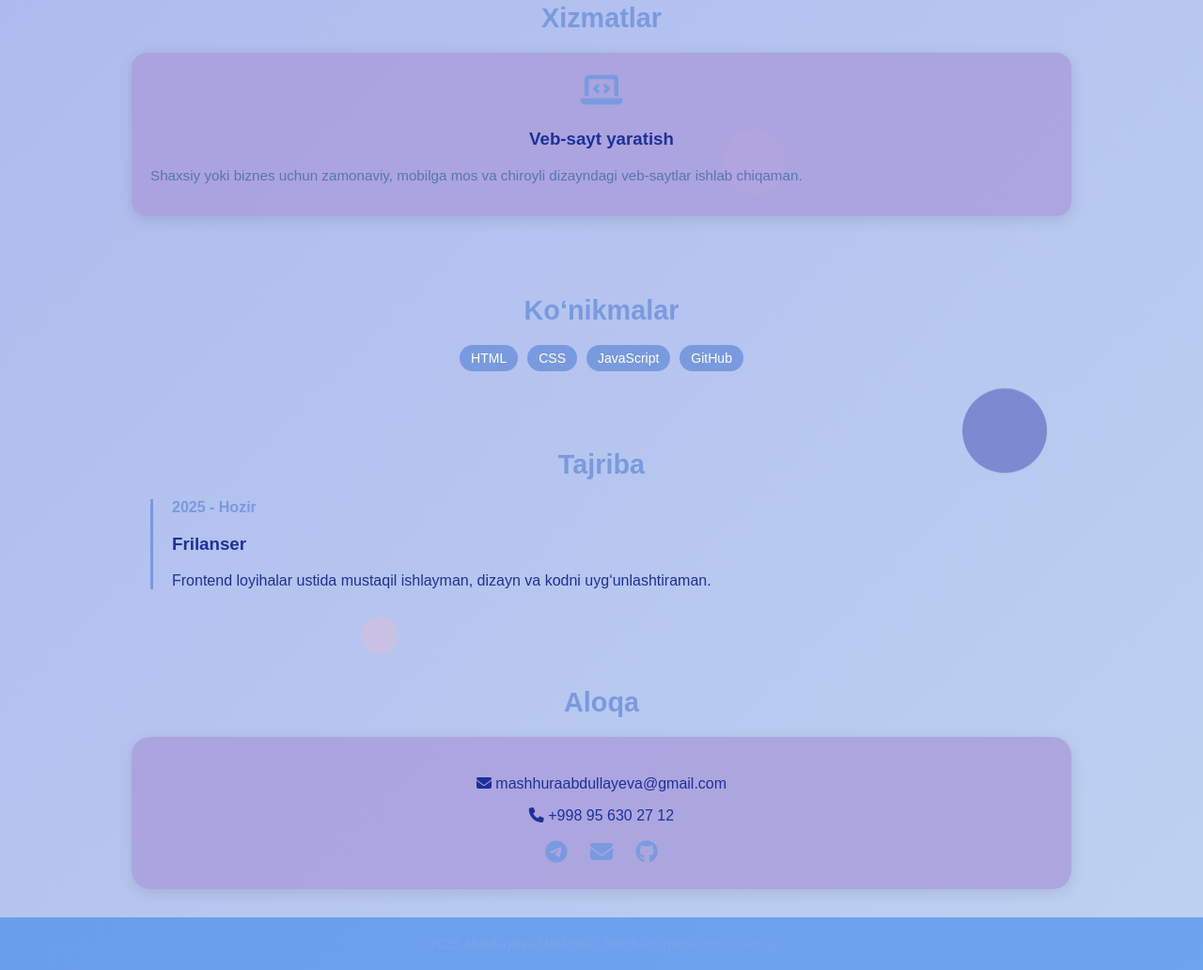
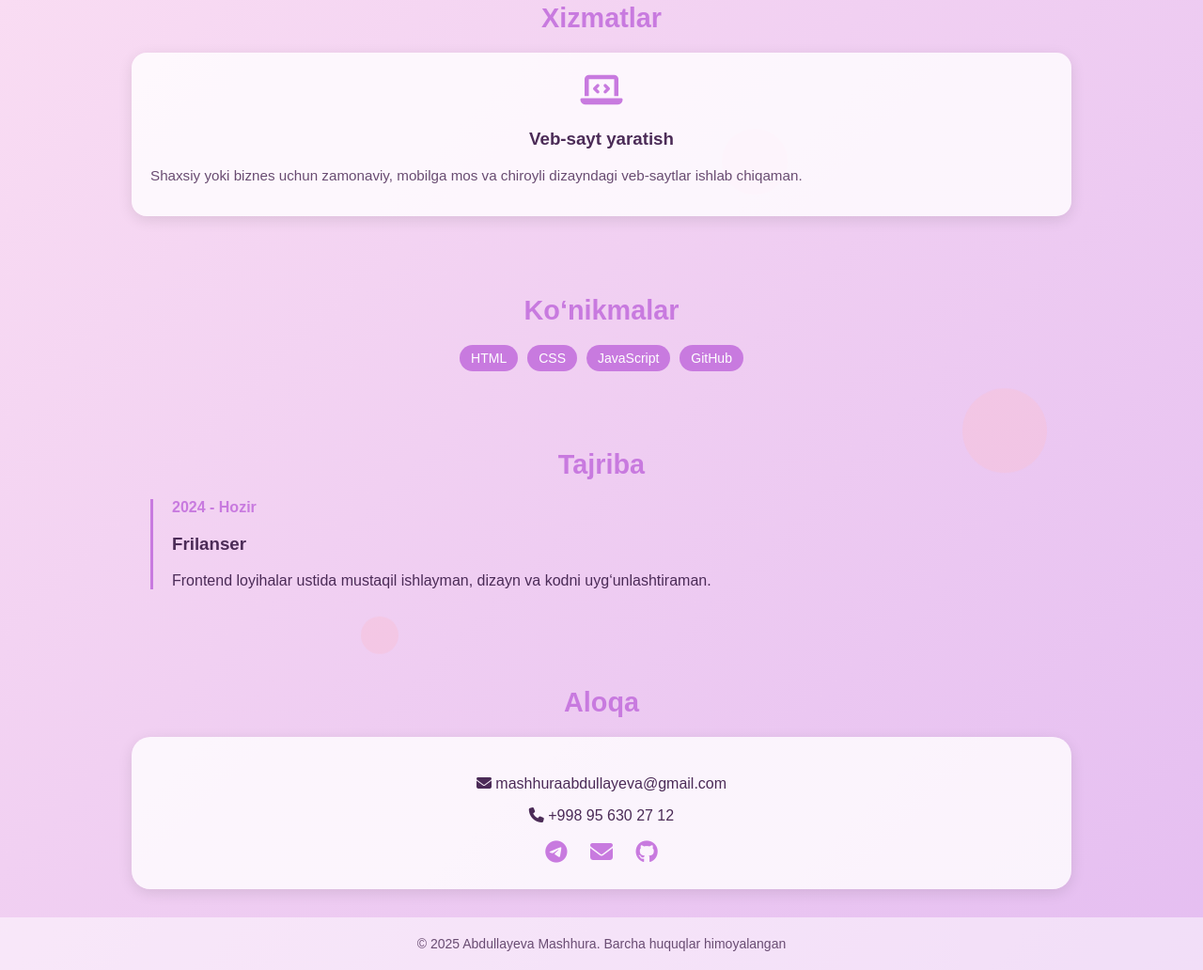
Before and after one commit to Mashhura2009/portfolio, a plain HTML site: page index.html in a window 1280 px wide. Shown: the part 460-1492 px from the top of the page at 94% size. Drawn offline with Linux system fonts and the light colour scheme.

Commit message:
yangi o‘zgarishlar qo‘shildi

```diff
--- a/index.html
+++ b/index.html
@@ -7,11 +7,11 @@
     <link rel="stylesheet" href="https://cdnjs.cloudflare.com/ajax/libs/font-awesome/6.4.0/css/all.min.css" />
     <style>
         :root {
-            --bg1: #abb6ed;
-            --bg2: #bed1f1;
-            --card: #a99ddbcc;
-            --accent: #7a9adf;
-            --text: #1c3198;
+            --bg1: #fde2f3;
+            --bg2: #e5bef1;
+            --card: #ffffffcc;
+            --accent: #c87adf;
+            --text: #4b2b57;
         }
         body {
             margin: 0;
@@ -26,7 +26,7 @@
         .shape {
             position: absolute;
             border-radius: 50%;
-            background: rgba(7, 10, 146, 0.35);
+            background: rgba(255, 192, 203, 0.35);
             animation: float 8s ease-in-out infinite;
             z-index: 0;
         }
@@ -56,7 +56,7 @@
             transition: 0.3s;
         }
         .social-header a:hover {
-            color: #6666f5;
+            color: #8d3ca0;
         }
         .hero {
             text-align: center;
@@ -70,7 +70,7 @@
             object-fit: cover;
             border-radius: 50%;
             border: 4px solid var(--accent);
-            box-shadow: 0 0 20px rgba(43, 95, 147, 0.3);
+            box-shadow: 0 0 20px rgba(200,122,223,0.3);
         }
         .hero h1 {
             font-size: 2.2em;
@@ -78,7 +78,7 @@
         }
         .hero p {
             font-size: 1.1em;
-            color: #2a88e7;
+            color: #6b4873;
         }
         .section {
             padding: 30px 20px;
@@ -114,7 +114,7 @@
             color: var(--text);
         }
         .card p {
-            color: #5875b3;
+            color: #694c72;
             font-size: 0.95em;
         }
         .skills {
@@ -157,9 +157,9 @@
         footer {
             text-align: center;
             padding: 20px;
-            background: rgba(31, 120, 236, 0.5);
+            background: rgba(255,255,255,0.5);
             font-size: 14px;
-            color: #7da3ea;
+            color: #694c72;
             position: relative;
             z-index: 10;
         }
@@ -216,7 +216,7 @@
         <h2 class="section-title">Tajriba</h2>
         <div class="timeline">
             <div class="timeline-item">
-                <div class="timeline-date">2025 - Hozir</div>
+                <div class="timeline-date">2024 - Hozir</div>
                 <h3>Frilanser</h3>
                 <p>Frontend loyihalar ustida mustaqil ishlayman, dizayn va kodni uyg‘unlashtiraman.</p>
             </div>
```
